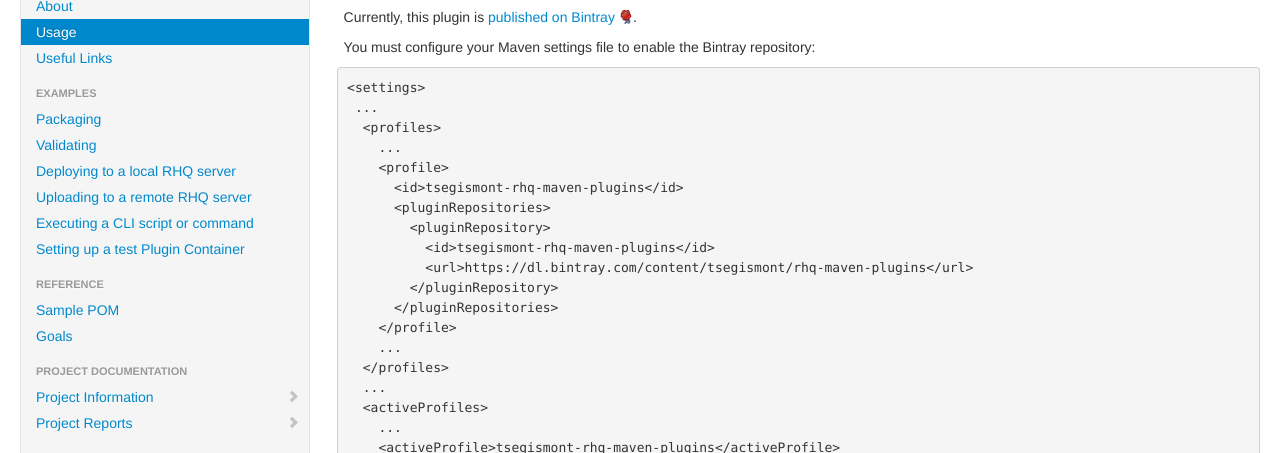
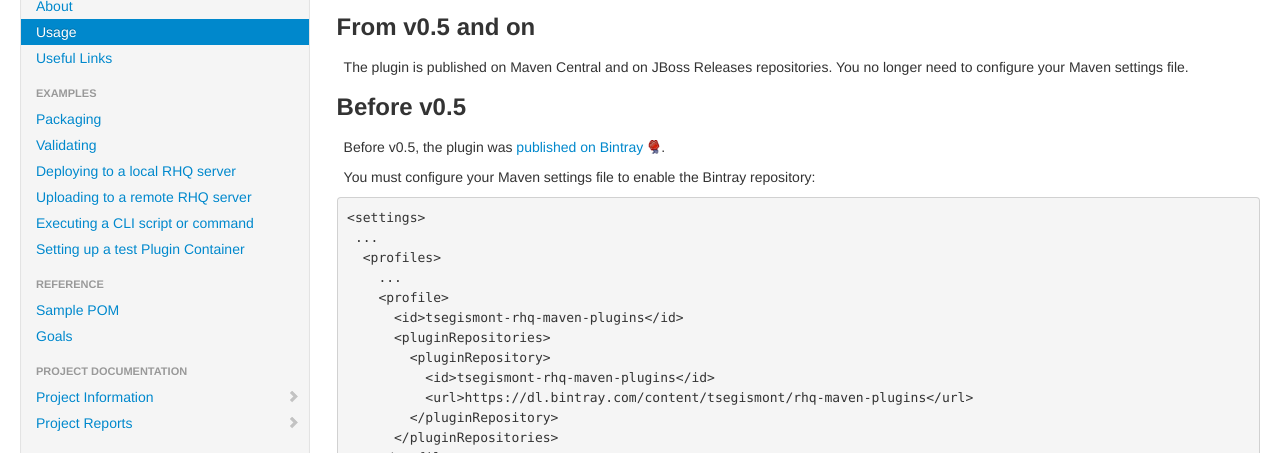
Before and after one commit to rhq-project/rhq-agent-plugin-plugin, a plain HTML site: page usage.html in a window 1280 px wide. Shown: the part 199-652 px from the top of the page. Drawn offline with Linux system fonts and the light colour scheme.

Commit message:
Update usage.html

```diff
--- a/usage.html
+++ b/usage.html
@@ -184,7 +184,12 @@
 
             <div class="section">
 <h2>How to use the plugin?<a name="How_to_use_the_plugin"></a></h2>
-<p>Currently, this plugin is <a class="externalLink" href="https://bintray.com/repo/browse/tsegismont/rhq-maven-plugins">published on Bintray</a>.</p>
+<div class="section">
+<h3>From v0.5 and on<a name="From_v0.5_and_on"></a></h3>
+<p>The plugin is published on Maven Central and on JBoss Releases repositories. You no longer need to configure your Maven settings file.</p></div>
+<div class="section">
+<h3>Before v0.5<a name="Before_v0.5"></a></h3>
+<p>Before v0.5, the plugin was <a class="externalLink" href="https://bintray.com/repo/browse/tsegismont/rhq-maven-plugins">published on Bintray</a>.</p>
 <p>You must configure your Maven settings file to enable the Bintray repository:</p>
 <div class="source">
 <pre>&lt;settings&gt;
```
